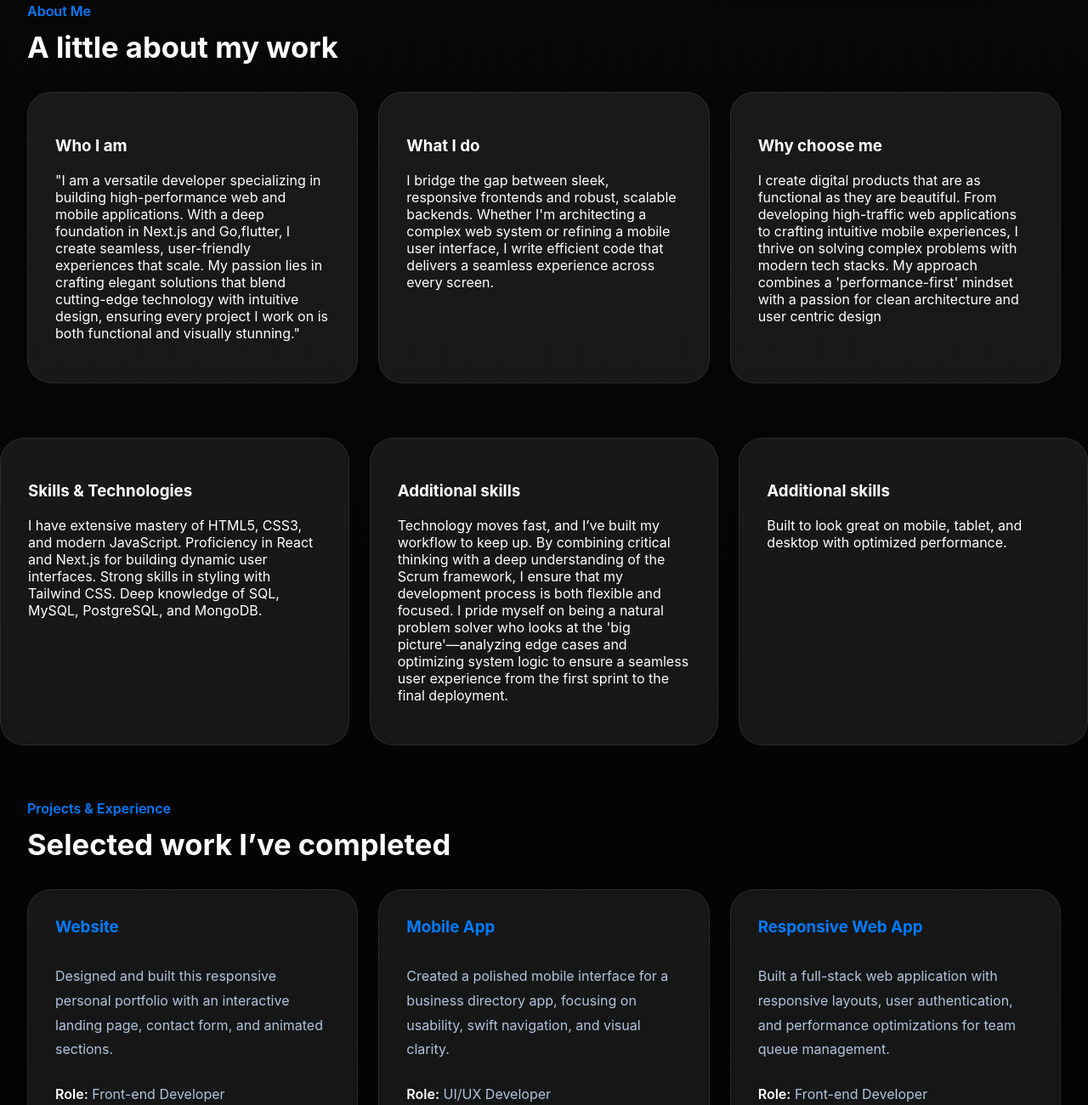
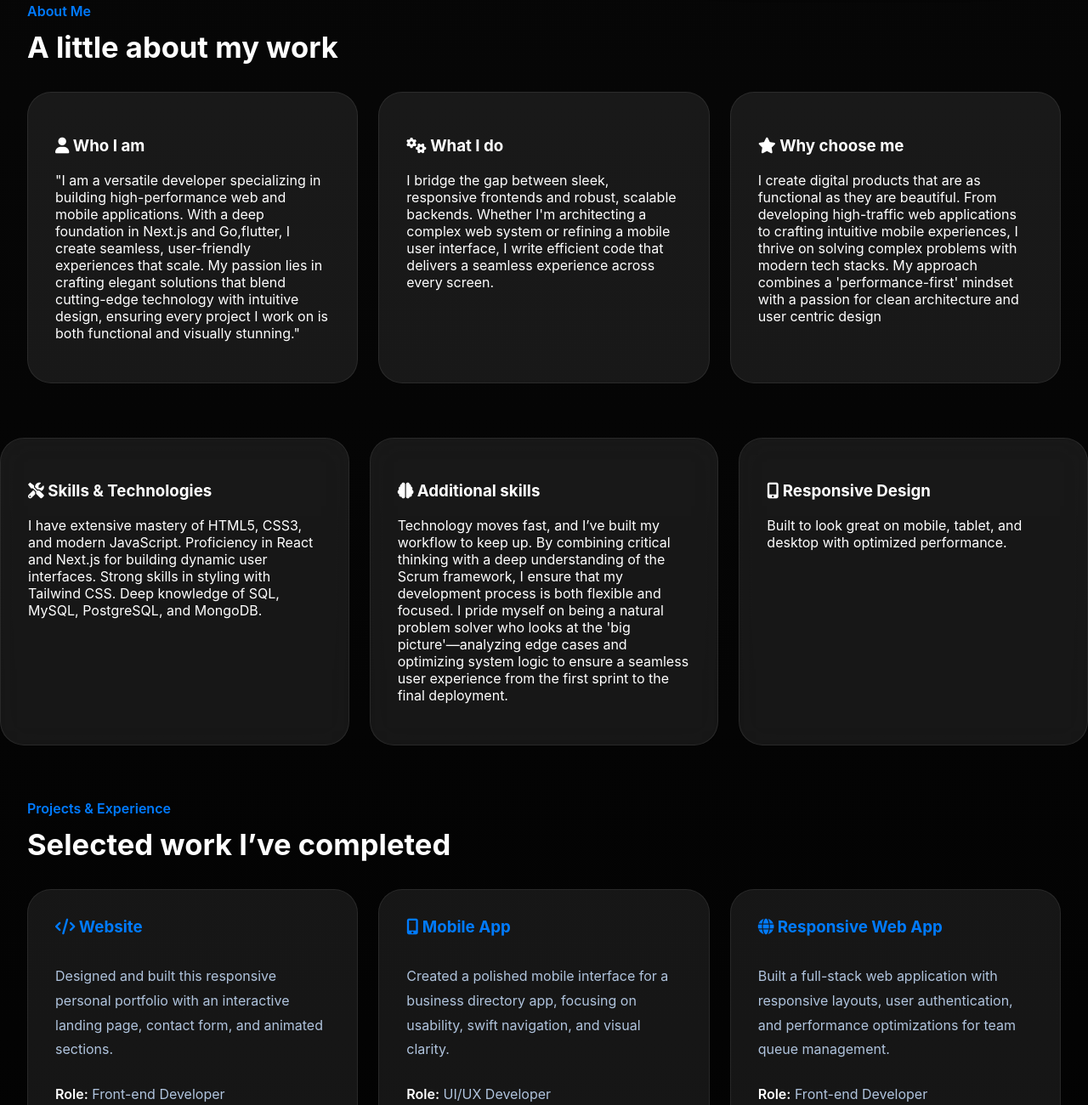
Before and after one commit to Motomby/sam-portfolio, a plain HTML site: page index.html in a window 1280 px wide. Shown: the part 984-2284 px from the top of the page at 85% size. Drawn offline with Linux system fonts and the light colour scheme.

Commit message:
Add icons to project titles in work section for better UI

```diff
--- a/index.html
+++ b/index.html
@@ -62,19 +62,19 @@
       </div>
       <div class="about-grid animate-on-scroll">
         <div class="about-card">
-          <h3>Who I am</h3>
+          <h3><i class="fas fa-user"></i> Who I am</h3>
           <p>
             "I am a versatile developer specializing in building high-performance web and mobile applications. With a deep foundation in Next.js and Go,flutter, I create seamless, user-friendly experiences that scale. My passion lies in crafting elegant solutions that blend cutting-edge technology with intuitive design, ensuring every project I work on is both functional and visually stunning."
           </p>
         </div>
         <div class="about-card">
-          <h3>What I do</h3>
+          <h3><i class="fas fa-cogs"></i> What I do</h3>
           <p>
 I bridge the gap between sleek, responsive frontends and robust, scalable backends. Whether I'm architecting a complex web system or refining a mobile user interface, I write efficient code that delivers a seamless experience across every screen.
           </p>
         </div>
         <div class="about-card">
-          <h3>Why choose me</h3>
+          <h3><i class="fas fa-star"></i> Why choose me</h3>
           <p>
             I create digital products that are as functional as they are beautiful. From developing high-traffic web applications to crafting intuitive mobile experiences, I thrive on solving complex problems with modern tech stacks. My approach combines a 'performance-first' mindset with a passion for clean architecture and user centric design
           </p>
@@ -84,15 +84,15 @@ I bridge the gap between sleek, responsive frontends and robust, scalable backen
 
     <section class="features-section">
       <div class="feature-card animate-on-scroll">
-        <h3>Skills & Technologies</h3>
+        <h3><i class="fas fa-tools"></i> Skills & Technologies</h3>
         <p>I have extensive mastery of HTML5, CSS3, and modern JavaScript. Proficiency in React and Next.js for building dynamic user interfaces. Strong skills in styling with Tailwind CSS. Deep knowledge of SQL, MySQL, PostgreSQL, and MongoDB.</p>
       </div>
       <div class="feature-card animate-on-scroll">
-        <h3>Additional skills</h3>
+        <h3><i class="fas fa-brain"></i> Additional skills</h3>
         <p> Technology moves fast, and I’ve built my workflow to keep up. By combining critical thinking with a deep understanding of the Scrum framework, I ensure that my development process is both flexible and focused. I pride myself on being a natural problem solver who looks at the 'big picture'—analyzing edge cases and optimizing system logic to ensure a seamless user experience from the first sprint to the final deployment. </p>
       </div>
       <div class="feature-card animate-on-scroll">
-        <h3>Additional skills </h3>
+        <h3><i class="fas fa-mobile-alt"></i> Responsive Design</h3>
         <p>Built to look great on mobile, tablet, and desktop with optimized performance.</p>
       </div>
     </section>
@@ -104,19 +104,19 @@ I bridge the gap between sleek, responsive frontends and robust, scalable backen
       </div>
       <div class="projects-grid animate-on-scroll">
         <div class="project-card">
-          <h3>Website</h3>
+          <h3><i class="fas fa-code"></i> Website</h3>
           <p>Designed and built this responsive personal portfolio with an interactive landing page, contact form, and animated sections.</p>
           <p><strong>Role:</strong> Front-end Developer</p>
           <p><strong>Tools:</strong> HTML, CSS, JavaScript</p>
         </div>
         <div class="project-card">
-          <h3>Mobile App</h3>
+          <h3><i class="fas fa-mobile-alt"></i> Mobile App</h3>
           <p>Created a polished mobile interface for a business directory app, focusing on usability, swift navigation, and visual clarity.</p>
           <p><strong>Role:</strong> UI/UX Developer</p>
           <p><strong>Tools:</strong> React Native, Figma</p>
         </div>
         <div class="project-card">
-          <h3>Responsive Web App</h3>
+          <h3><i class="fas fa-globe"></i> Responsive Web App</h3>
           <p>Built a full-stack web application with responsive layouts, user authentication, and performance optimizations for team queue management.</p>
           <p><strong>Role:</strong> Front-end Developer</p>
           <p><strong>Tools:</strong> Next.js, Go, PostgreSQL</p>
```
